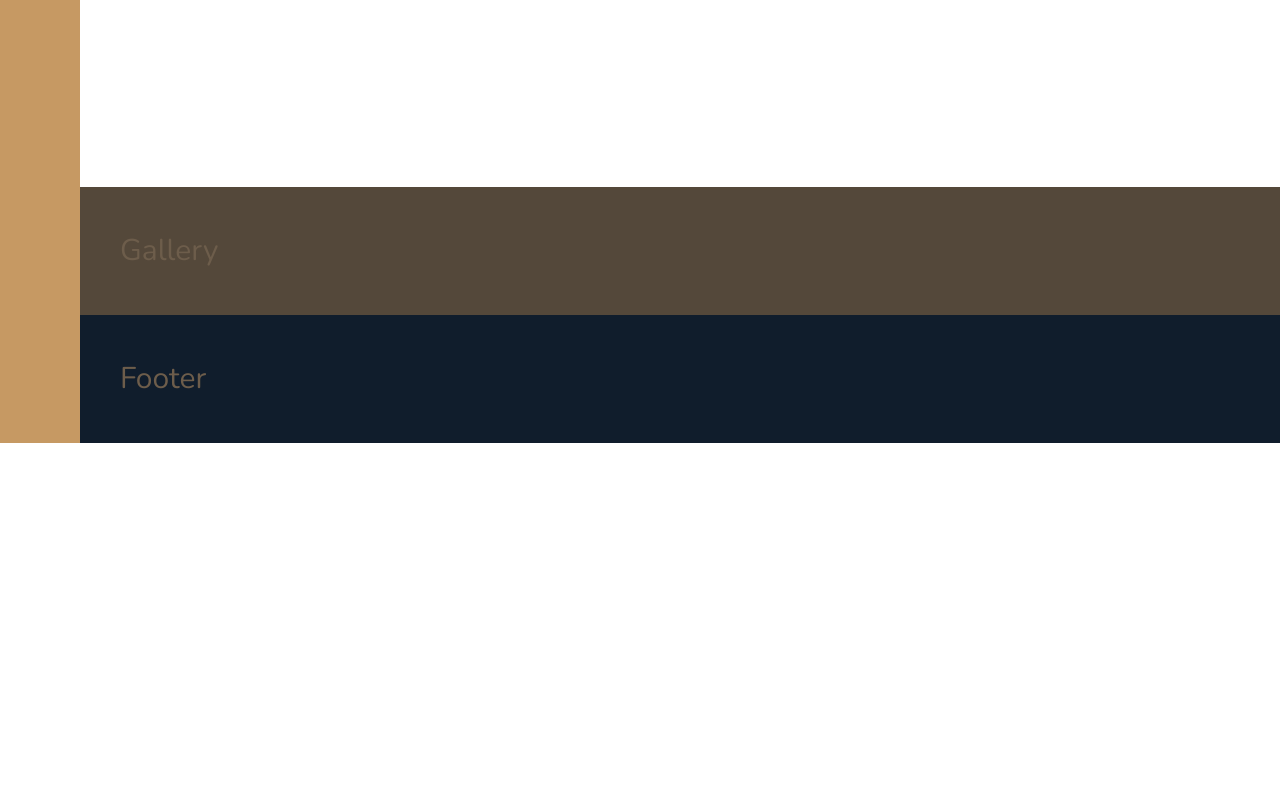
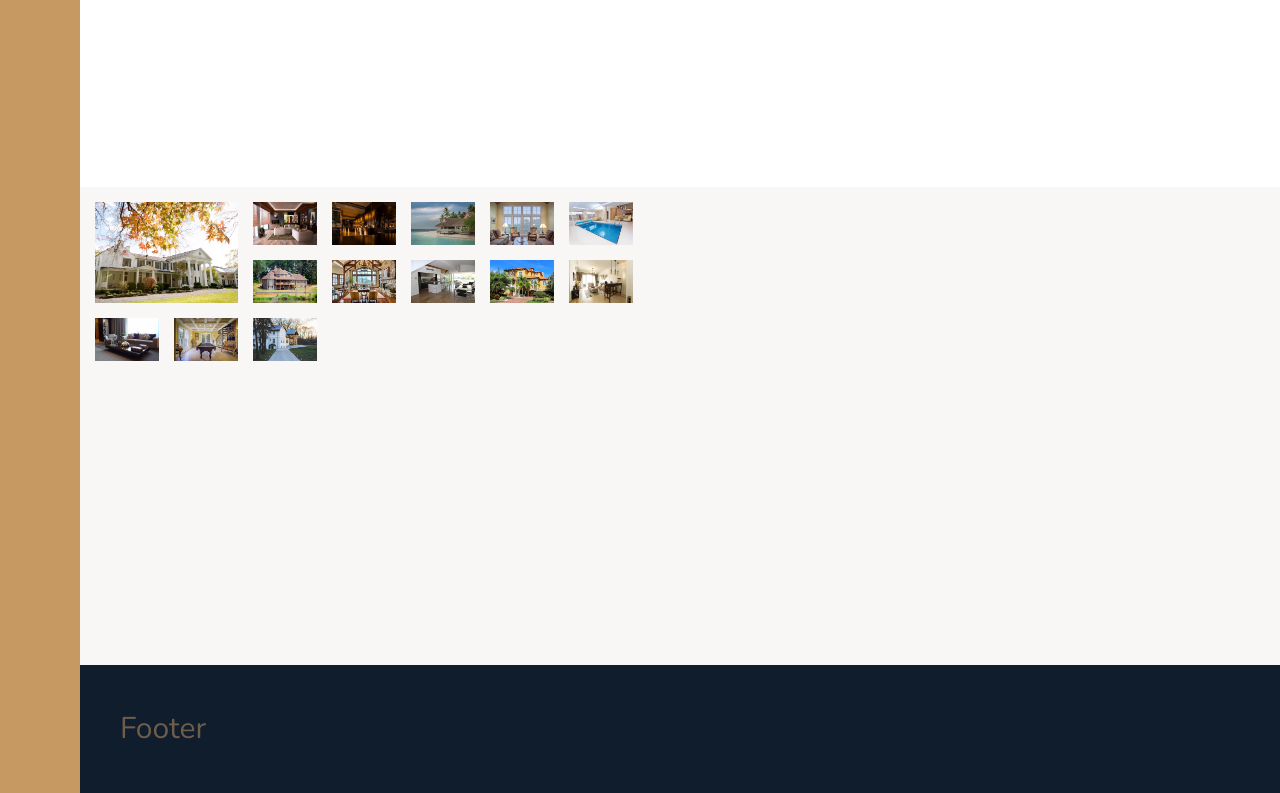
Before and after one commit to mujtaba-basheer/nexter, a website: page index.html in a window 1280 px wide. Shown: the part 3064-3857 px from the top of the page. Before the commit the page ends 3507 px from the top, so only its background shows below. Drawn offline with nearby package versions, Linux system fonts and the light colour scheme.

Commit message:
Building the Gallery - Part 1

```diff
--- a/index.html
+++ b/index.html
@@ -311,7 +311,48 @@
     </section>
 
     <section class="gallery">
-        Gallery
+        <figure class="gallery__item gallery__item--1">
+            <img src="img/gal-1.jpeg" alt="Gallery image 1" class="gallery__img">
+        </figure>
+        <figure class="gallery__item gallery__item--2">
+            <img src="img/gal-2.jpeg" alt="Gallery image 2" class="gallery__img">
+        </figure>
+        <figure class="gallery__item gallery__item--3">
+            <img src="img/gal-3.jpeg" alt="Gallery image 3" class="gallery__img">
+        </figure>
+        <figure class="gallery__item gallery__item--4">
+            <img src="img/gal-4.jpeg" alt="Gallery image 4" class="gallery__img">
+        </figure>
+        <figure class="gallery__item gallery__item--5">
+            <img src="img/gal-5.jpeg" alt="Gallery image 5" class="gallery__img">
+        </figure>
+        <figure class="gallery__item gallery__item--6">
+            <img src="img/gal-6.jpeg" alt="Gallery image 6" class="gallery__img">
+        </figure>
+        <figure class="gallery__item gallery__item--7">
+            <img src="img/gal-7.jpeg" alt="Gallery image 7" class="gallery__img">
+        </figure>
+        <figure class="gallery__item gallery__item--8">
+            <img src="img/gal-8.jpeg" alt="Gallery image 8" class="gallery__img">
+        </figure>
+        <figure class="gallery__item gallery__item--9">
+            <img src="img/gal-9.jpeg" alt="Gallery image 9" class="gallery__img">
+        </figure>
+        <figure class="gallery__item gallery__item--10">
+            <img src="img/gal-10.jpeg" alt="Gallery image 10" class="gallery__img">
+        </figure>
+        <figure class="gallery__item gallery__item--11">
+            <img src="img/gal-11.jpeg" alt="Gallery image 11" class="gallery__img">
+        </figure>
+        <figure class="gallery__item gallery__item--12">
+            <img src="img/gal-12.jpeg" alt="Gallery image 12" class="gallery__img">
+        </figure>
+        <figure class="gallery__item gallery__item--13">
+            <img src="img/gal-13.jpeg" alt="Gallery image 13" class="gallery__img">
+        </figure>
+        <figure class="gallery__item gallery__item--14">
+            <img src="img/gal-14.jpeg" alt="Gallery image 14" class="gallery__img">
+        </figure>
     </section>
     <footer class="footer">
         Footer
--- a/sass/_gallery.scss
+++ b/sass/_gallery.scss
@@ -1,5 +1,24 @@
 .gallery {
-    background-color: $color-grey-dark-1;
+    background-color: $color-grey-light-1;
+    grid-column: full-start / full-end;
 
-    grid-column: full-start / full-end;
+    display: grid;
+    grid-template-rows: repeat(8, 1fr);
+    grid-template-columns: repeat(7, 5vw);
+    gap: 1.5rem;
+    padding: 1.5rem;
+
+    &__item {
+        &--1 {
+            grid-row: 1 / span 2;
+            grid-column: 1 / span 2;
+        }
+    }
+
+    &__img {
+        width: 100%;
+        height: 100%;
+        object-fit: cover;
+        display: block;
+    }
 }
```
Also changed, not shown: css/style.css.
